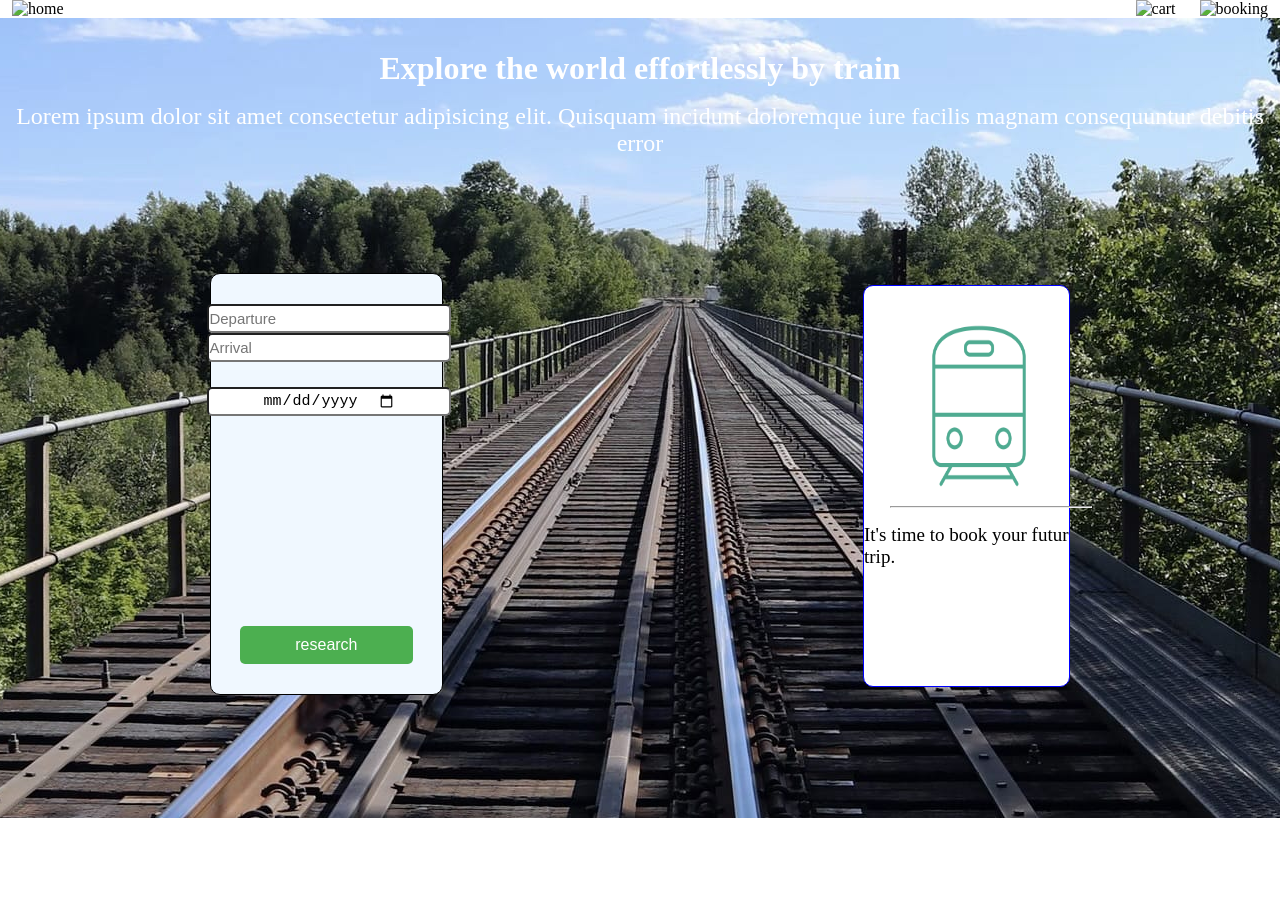
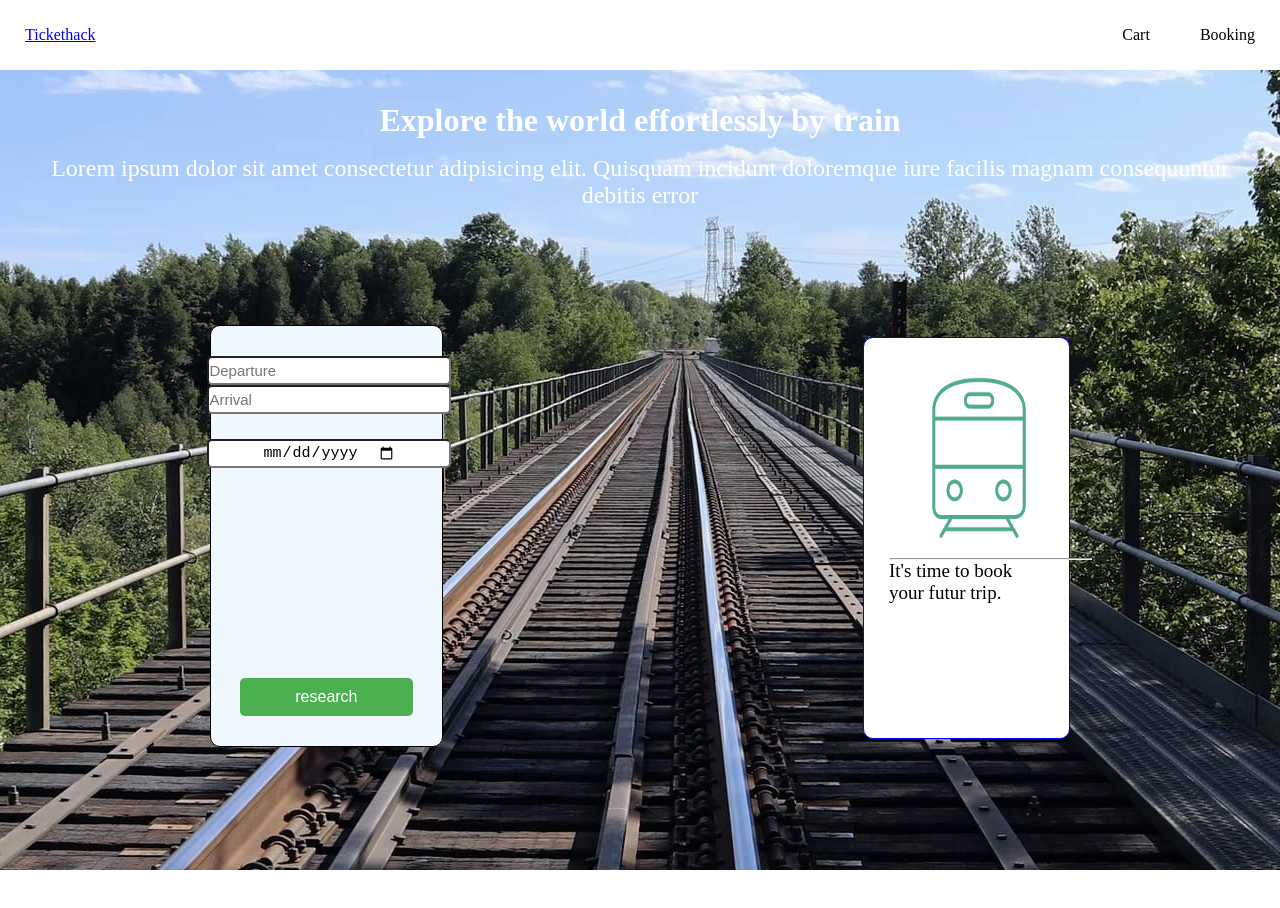
Before and after one commit to Massy91170/hackaton-front-end, a plain HTML site: page index.html in a window 1280 px wide. Shown: the top 908 px of the page. Drawn offline with Linux system fonts and the light colour scheme.

Commit message:
finishlayout

```diff
--- a/index.html
+++ b/index.html
@@ -8,15 +8,17 @@
   </head>
   <body>
     <header id="header">
-      <img id="first-pic" alt="home" /><span id="spanheader"> </span
-      ><img id="second-pic" src="" alt="cart" />
-      <img src="third-pic" alt="booking" />
+     <a href="./index.html"><p id="ticket">Tickethack</p></a>
+     <div id="nav">
+     <p>Cart</p>
+     <p>Booking</p>
+    </div>
     </header>
 
     <main>
       <div id="firstdivhome">
         <h1>Explore the world effortlessly by train</h1>
-        <p>
+        <p id="lorem">
           Lorem ipsum dolor sit amet consectetur adipisicing elit. Quisquam
           incidunt doloremque iure facilis magnam consequuntur debitis error
         </p>
--- a/style.css
+++ b/style.css
@@ -1,42 +1,55 @@
-*{
-    margin :0;
+* {
+  margin: 0;
   padding: 0;
-
 }
-body{
+body {
   overflow: hidden;
 }
 
-main{
+/* #ticket
+{
+    display: flex;
+    margin-left: 20px;
+    width: 50px;
+    font-size: 3vh;
+} */
+
+main {
   margin: 0;
   padding: 0;
-    background-image:url(./img/background.jpg) ;
+  background-image: url(./img/background.jpg);
   background-position: center;
   height: 100vh;
   width: 100;
-
 }
-h1{
+h1 {
   font-size: 4vh;
-    margin-top:  4vh;
+  margin-top: 4vh;
 }
 
-p{
+#lorem{
   font-size: 3vh;
   margin-top: 2vh;
 }
 
-#header{
+#header {
   display: flex;
-    justify-content: space-around;
+  justify-content: space-between;
+  align-items: center;
+  height: 70px;
+}
 
-
+p{
+    padding: 0 25px;
 }
-#spanheader{
+#nav{
+    display: flex;
+}
+#spanheader {
   width: 80%;
 }
 
-#firstdivhome{
+#firstdivhome {
   display: flex;
   flex-direction: column;
   text-align: center;
@@ -44,31 +57,23 @@ p{
 }
 .container {
   display: flex;
-    margin: 0 ;
+  margin: 0;
   width: 100vw;
   padding-bottom: 50%;
 
   justify-content: space-around;
-
-
 }
 
-input{
-
+input {
   width: 240px;
   height: 25px;
   font-size: 10px;
   margin-left: 6px;
   font-size: 15px;
   border-radius: 5px;
-
-
-
-
 }
 
-
-#seconddivhome{
+#seconddivhome {
   display: flex;
   height: 50vh;
   width: 18vw;
@@ -79,33 +84,26 @@ input{
   align-items: center;
   padding-top: 20px;
   border-radius: 10px;
-
-
-
-
 }
 
-#depart{
+#depart {
   display: flex;
   flex-direction: column;
   width: 200px;
-    height: 50vh ;
+  height: 50vh;
   align-items: center;
   margin-top: 10px;
-
-
 }
 
-#date{
-    display:flex;
+#date {
+  display: flex;
   justify-content: space-around;
   margin-top: 25px;
 }
 
-#button{
-
+#button {
   width: 75%;
-        background-color: #4CAF50;
+  background-color: #4caf50;
   color: white;
   padding: 10px 20px;
   border: none;
@@ -120,10 +118,8 @@ input{
   background-color: #45a049;
 }
 
-
-
-#thirddivhome{
-    display:flex;
+#thirddivhome {
+  display: flex;
   flex-direction: column;
   border: 1px solid blue;
   width: 16vw;
@@ -131,19 +127,16 @@ input{
   background-color: white;
   margin-top: 10vw;
   border-radius: 10px;
-
 }
 
-#hr{
+#hr {
   margin-left: 26px;
   font-weight: 15px;
   width: 25vh;
   color: #45a049;
-
-
 }
 
-#train{
+#train {
   display: flex;
   height: 200px;
   width: 150px;
@@ -151,6 +144,6 @@ input{
   margin-left: 40px;
 }
 
-#para2{
+#para2 {
   font-size: 19px;
 }
```
Lines whose indentation alone changed are shown as unchanged.
